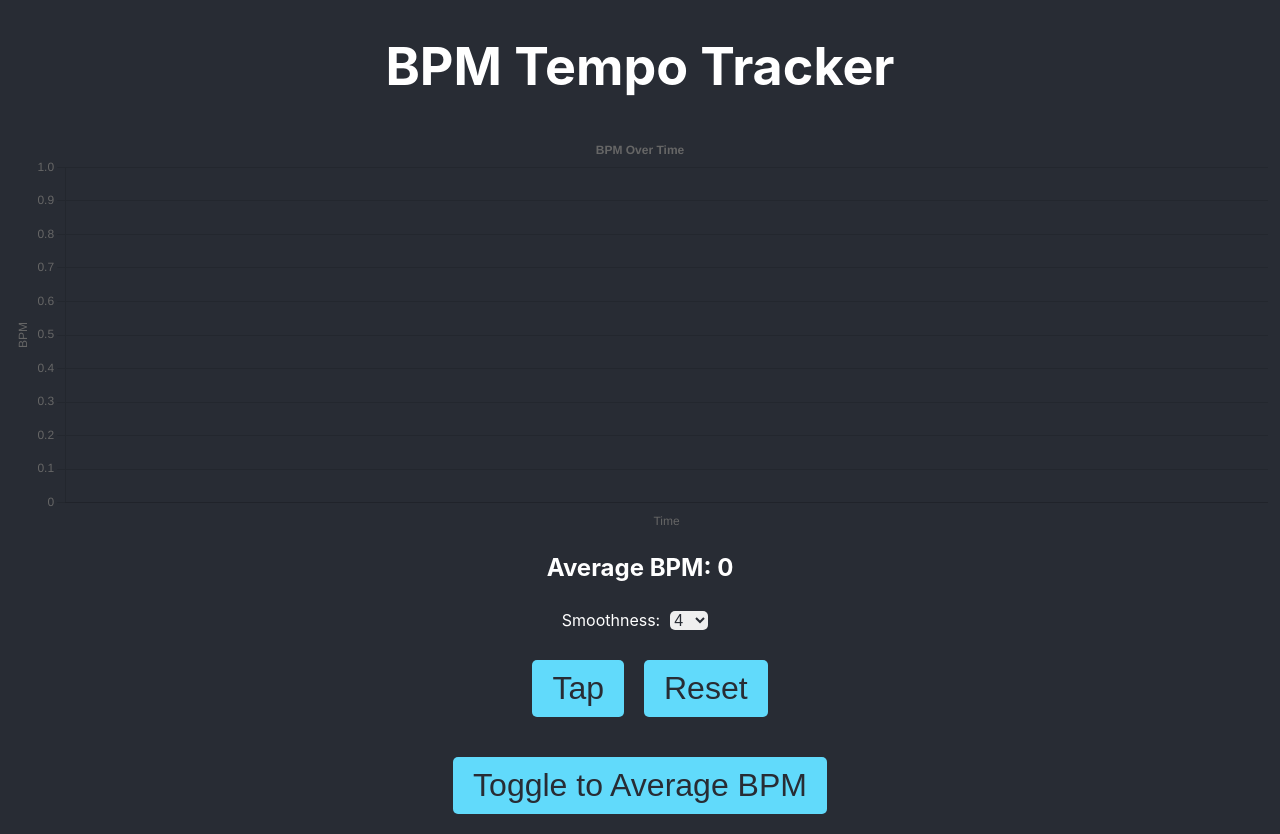
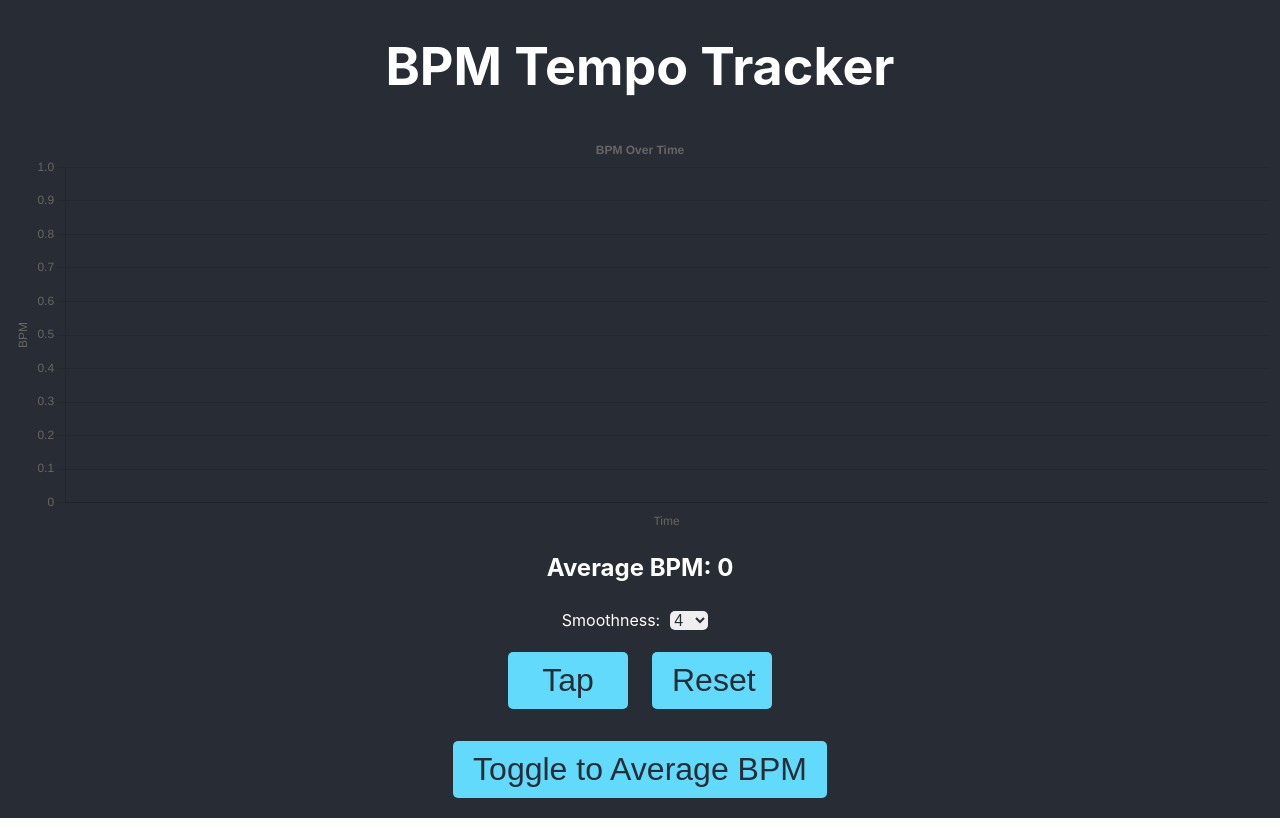
Before and after one commit to acidjez/tempo-tracker, a React (Create React App) app: page / in a window 1280 px wide. Built offline with nearby package versions, Linux system fonts and the light colour scheme.

Commit message:
prettier

```diff
--- a/src/BpmTracker.js
+++ b/src/BpmTracker.js
@@ -188,14 +188,24 @@ const BpmTracker = () => {
       <br />
       <button
         onMouseDown={handleTap}
-        style={{ fontSize: "2em", padding: "10px 20px", margin: "20px" }}
+        style={{
+          fontSize: "2em",
+          padding: "10px 20px",
+          margin: "12px",
+          width: "120px",
+        }}
         ref={btnRef}
       >
         Tap
       </button>
       <button
         onClick={handleReset}
-        style={{ fontSize: "2em", padding: "10px 20px" }}
+        style={{
+          fontSize: "2em",
+          padding: "10px 20px",
+          margin: "12px",
+          width: "120px",
+        }}
       >
         Reset
       </button>
```
